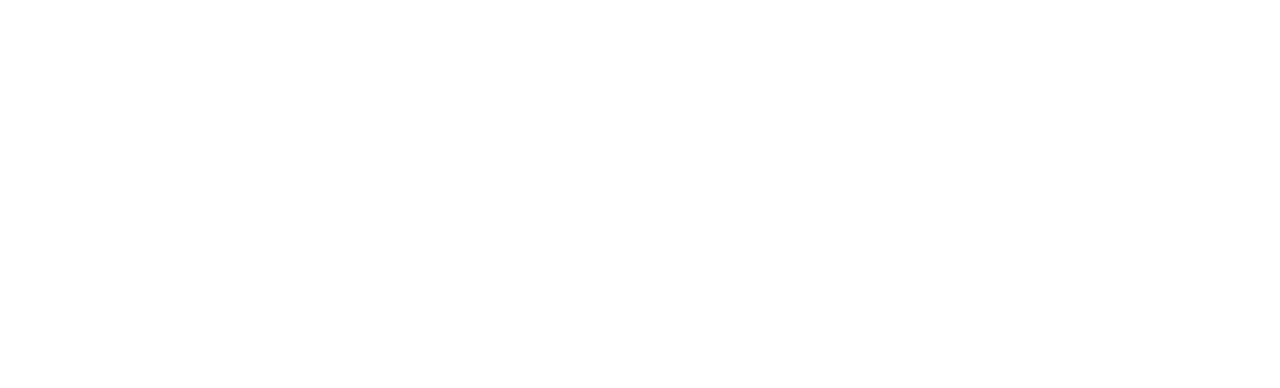
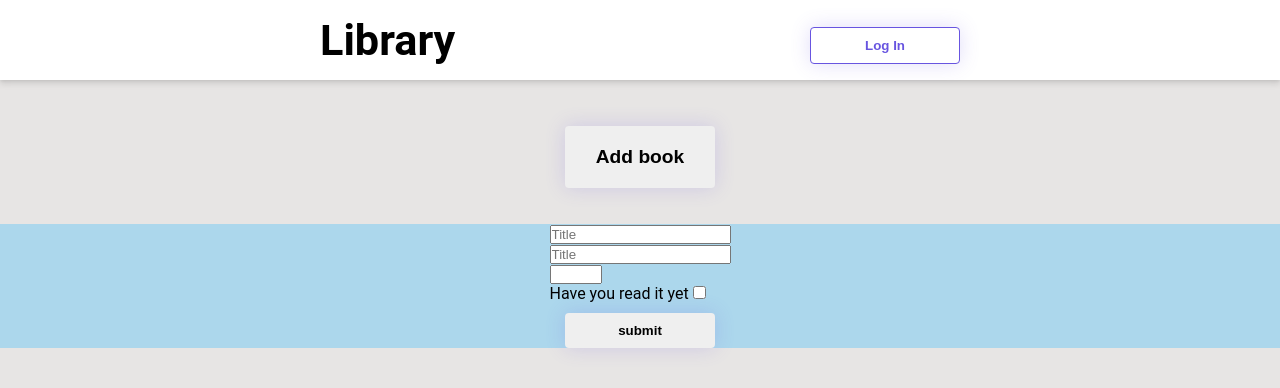
Before and after one commit to Rurutabi/Project-Library, a plain HTML site: page index.html in a window 1280 px wide. Drawn offline with Linux system fonts and the light colour scheme.

Commit message:
Add simple html and css

```diff
--- a/index.html
+++ b/index.html
@@ -8,5 +8,63 @@
     <script defer src="script.js"></script>
     <title>Project-Library</title>
   </head>
-  <body></body>
+  <body>
+    <div class="container">
+      <nav>
+        <div class="navigation-container">
+          <div class="left-nav">
+            <h1>Library</h1>
+          </div>
+          <div class="right-nav">
+            <button class="log">Log In</button>
+          </div>
+        </div>
+      </nav>
+      <div class="book-container">
+        <button class="add">Add book</button>
+      </div>
+
+      <form class="hide">
+        <div class="form-container">
+          <div class="user-input-box">
+            <input
+              type="text"
+              id="title"
+              name="title"
+              placeholder="Title"
+              required
+            />
+          </div>
+          <div class="user-input-box">
+            <input
+              type="text"
+              id="title"
+              name="title"
+              placeholder="Title"
+              required
+            />
+          </div>
+          <div class="user-input-box">
+            <input
+              type="number"
+              id="quantity"
+              name="quantity"
+              min="1"
+              max="99"
+              required
+            />
+          </div>
+          <div class="user-input-box">
+            <label for="vehicle1">Have you read it yet</label>
+            <input type="checkbox" id="checkread" name="checkread" />
+          </div>
+        </div>
+        <div class="create-account">
+          <button class="create-btn" type="submit" id="submit-btn">
+            submit
+          </button>
+        </div>
+      </form>
+    </div>
+  </body>
 </html>
--- a/style.css
+++ b/style.css
@@ -0,0 +1,96 @@
+:root {
+  --shadow: 0 4px 6px rgba(0, 0, 0, 0.1), 0 1px 3px rgba(0, 0, 0, 0.08);
+  --main-grey: #e7e5e4;
+  --text-size: 1.2rem;
+  --main-color: #acd7ec;
+  --global-margin-top: 36px;
+}
+
+* {
+  margin: 0;
+  padding: 0;
+  box-sizing: border-box;
+}
+
+body {
+  font-family: Roboto, -apple-system, BlinkMacSystemFont, 'Segoe UI', Oxygen,
+    Ubuntu, Cantarell, 'Open Sans', 'Helvetica Neue', sans-serif;
+  background-color: var(--main-grey);
+}
+
+.container {
+  height: 100vh;
+}
+
+nav {
+  display: flex;
+  align-items: center;
+  justify-content: center;
+  height: 10%;
+  background-color: white;
+  box-shadow: var(--shadow);
+}
+
+/*Gap*/
+.navigation-container {
+  display: flex;
+  align-items: center;
+  justify-content: space-between;
+  width: 50%;
+  gap: 25px;
+}
+
+.left-nav {
+  font-size: 1.8rem;
+}
+
+button {
+  cursor: pointer;
+  border: 0;
+  border-radius: 4px;
+  font-weight: 600;
+  margin-top: 10px;
+  width: 150px;
+  padding: 10px;
+  box-shadow: 0 0 20px rgba(104, 85, 224, 0.2);
+  transition: 0.4s;
+}
+
+.log {
+  color: rgb(104, 85, 224);
+  background-color: rgba(255, 255, 255, 1);
+  border: 1px solid rgba(104, 85, 224, 1);
+}
+
+.log:hover {
+  color: white;
+  box-shadow: 0 0 20px rgba(104, 85, 224, 0.6);
+  background-color: rgba(104, 85, 224, 1);
+}
+
+.add {
+  font-size: 1.2rem;
+  padding: 20px;
+}
+
+.add:hover {
+  color: white;
+  box-shadow: 0 0 20px rgba(224, 203, 85, 0.6);
+  background-color: rgb(85, 224, 108);
+}
+
+.book-container {
+  display: flex;
+  align-items: center;
+  justify-content: center;
+  margin-top: var(--global-margin-top);
+}
+
+form {
+  display: flex;
+  flex-direction: column;
+  align-items: center;
+  justify-content: center;
+  margin-top: var(--global-margin-top);
+  background-color: #acd7ec;
+}
```
